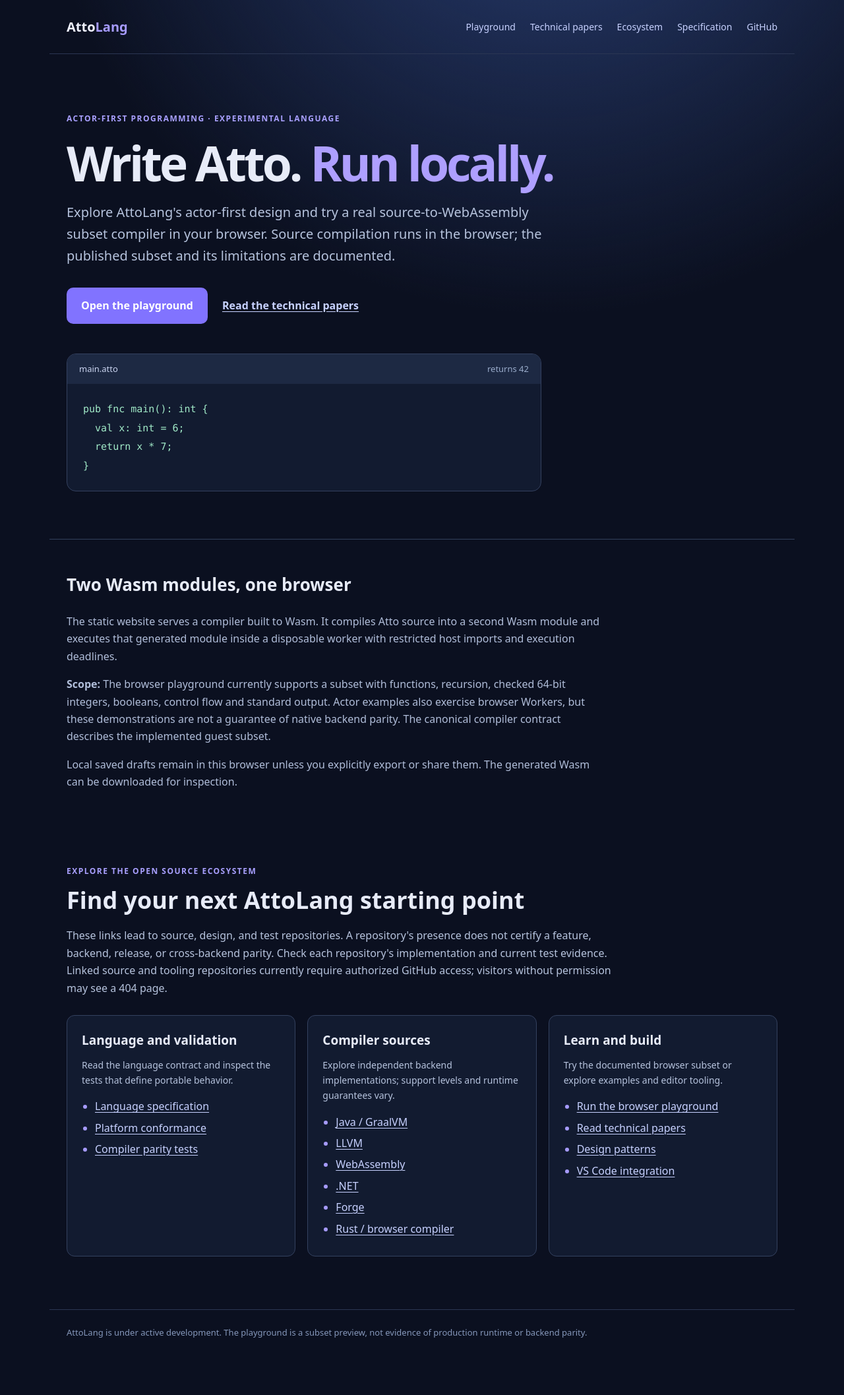
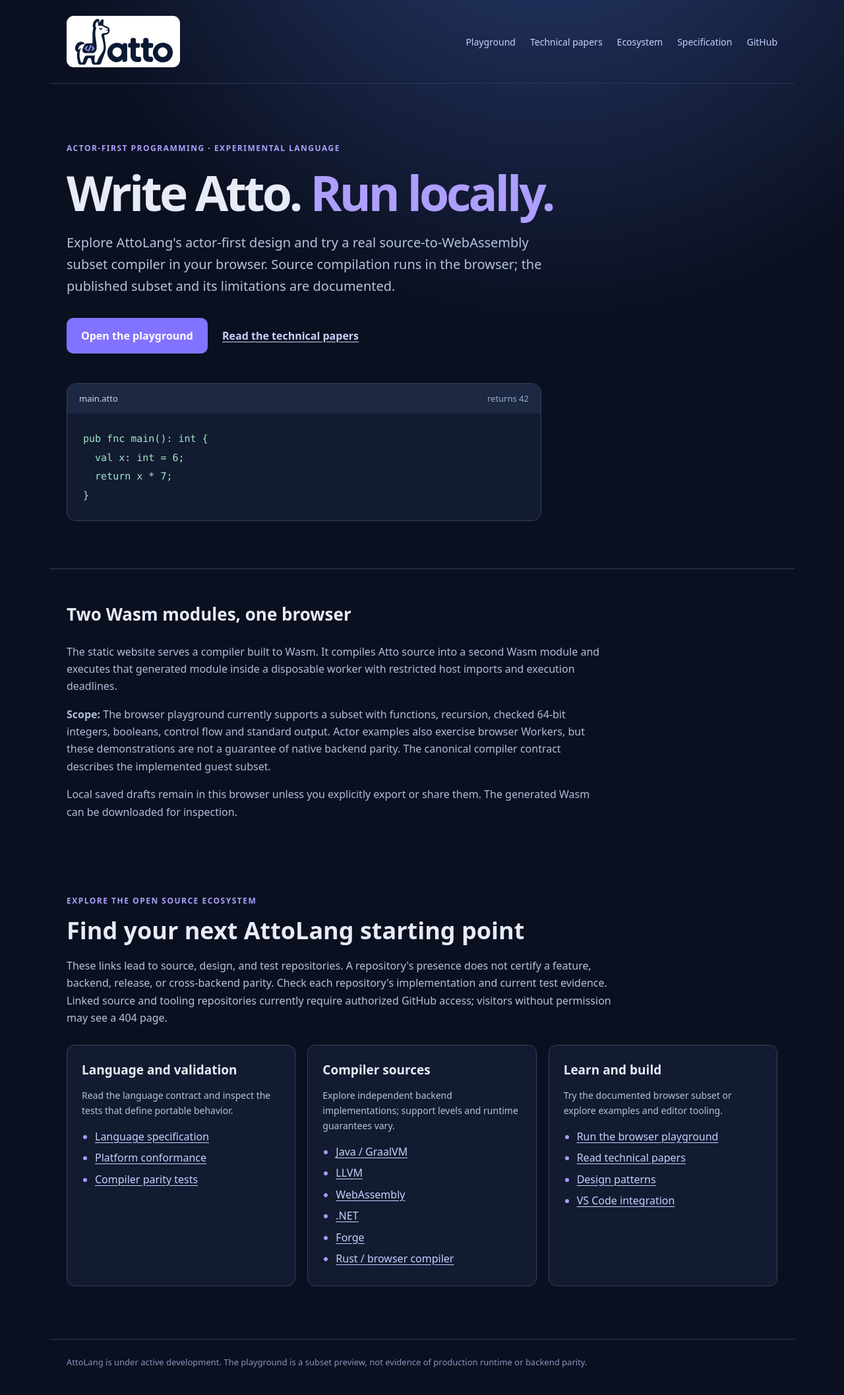
Before and after one commit to atto-lang/atto-lang.github.io, a Jekyll site: the page index.html, which Jekyll copies as it is, in a window 1280 px wide. Shown: the whole page at 66% size. Built offline with Jekyll 4.4.1, drawn with Linux system fonts in a browser that asks for light colours; before the commit the page ends 2069 px from its top, so only the background shows below that.

Commit message:
feat(site): adopt official atto llama logo and square favicon

```diff
--- a/_layouts/whitepaper.html
+++ b/_layouts/whitepaper.html
@@ -7,13 +7,14 @@
   <meta name="theme-color" content="#0b1020">
   <title>{{ page.title | escape }} · AttoLang Technical Papers</title>
   <link rel="canonical" href="https://atto-lang.github.io{{ page.url | escape }}">
+  <link rel="icon" type="image/svg+xml" href="/assets/atto-mark.svg">
   <link rel="stylesheet" href="/whitepapers/assets/css/whitepapers.css">
 </head>
 <body>
   <a class="wp-skip-link" href="#paper-content">Skip to main content</a>
   <header class="wp-topbar">
     <div class="wp-nav">
-      <a class="wp-brand" href="/">Atto<span>Lang</span></a>
+      <a class="wp-brand" href="/" aria-label="AttoLang homepage"><img class="wp-brand-mark" src="/assets/atto-mark.svg" alt="" width="38" height="38"><span class="wp-brand-name">Atto<span>Lang</span></span></a>
       <nav class="wp-navlinks" aria-label="Primary navigation">
         <a href="/whitepapers/">Technical papers</a>
         <a href="/play/">Playground</a>
--- a/assets/site.css
+++ b/assets/site.css
@@ -4,3 +4,7 @@
 
 /* Public repository guide: CSS-only, responsive, and fully keyboard navigable. */
 .ecosystem{padding-top:20px;padding-bottom:80px}.ecosystem h2{font-size:clamp(25px,3vw,36px);line-height:1.25;margin:10px 0 18px}.ecosystem-intro{max-width:860px;color:#b6c3dd}.resource-grid{display:grid;grid-template-columns:repeat(3,minmax(0,1fr));gap:18px;margin-top:28px}.resource-card{min-width:0;border:1px solid #34415f;border-radius:12px;background:#121b30;padding:22px}.resource-card h3{margin:0 0 10px;font-size:19px}.resource-card p{color:#b6c3dd;font-size:14px;margin:0 0 15px}.resource-card ul{padding-left:20px;margin:0}.resource-card li{margin:6px 0;overflow-wrap:anywhere}.resource-card li::marker{color:#a69bff}@media(max-width:900px){.resource-grid{grid-template-columns:repeat(2,minmax(0,1fr))}}@media(max-width:620px){.resource-grid{grid-template-columns:1fr}.resource-card{padding:18px}}
+
+/* Official atto llama identity: dark logo on an accessible light navigation plate. */
+.nav .brand{display:inline-flex;align-items:center;justify-content:center;flex-shrink:0;padding:2px 9px;border-radius:11px;background:#fff}
+.brand-logo{display:block;width:154px;height:auto;max-width:100%}
--- a/index.html
+++ b/index.html
@@ -8,12 +8,13 @@
   <meta name="referrer" content="no-referrer">
   <meta name="theme-color" content="#0b1020">
   <title>AttoLang — An actor-first programming language</title>
+  <link rel="icon" type="image/svg+xml" href="./assets/atto-mark.svg">
   <link rel="stylesheet" href="./assets/site.css">
 </head>
 <body>
   <a class="skip" href="#content">Skip to main content</a>
   <header class="nav wrap">
-    <a class="brand" href="./" aria-label="AttoLang home">Atto<span>Lang</span></a>
+    <a class="brand" href="./" aria-label="AttoLang home"><img class="brand-logo" src="./assets/atto-logo.svg" width="154" height="75" alt="atto"></a>
     <nav aria-label="Main navigation">
       <a href="./play/">Playground</a>
       <a href="./whitepapers/">Technical papers</a>
--- a/play/index.html
+++ b/play/index.html
@@ -7,12 +7,13 @@
   <meta http-equiv="Content-Security-Policy" content="default-src 'none'; script-src 'self' 'wasm-unsafe-eval'; style-src 'self'; connect-src 'self'; worker-src 'self'; img-src 'self' data:; base-uri 'none'; form-action 'none'; object-src 'none'">
   <meta name="theme-color" content="#0b1020">
   <title>AttoLang Playground · Source → Wasm</title>
+  <link rel="icon" type="image/svg+xml" href="/assets/atto-mark.svg">
   <link rel="stylesheet" href="./styles.css">
   <script type="module" src="./src/app.js"></script>
 </head>
 <body>
   <header class="topbar">
-    <a class="brand" href="https://github.com/atto-lang" rel="noopener noreferrer"><span class="logo">A</span> <span>Atto<span class="brand-muted">Lang</span></span></a>
+    <a class="brand" href="/" aria-label="AttoLang homepage"><img class="logo" src="/assets/atto-mark.svg" alt="" width="36" height="36"> <span>Atto<span class="brand-muted">Lang</span></span></a>
     <span class="desktop-only tag">Playground <span class="version">/ subset compiler v0.3 preview</span></span>
     <a class="github" href="https://github.com/atto-lang/atto-playground" rel="noopener noreferrer">Source on GitHub ↗</a>
   </header>
--- a/play/styles.css
+++ b/play/styles.css
@@ -55,3 +55,6 @@
 .splitter:hover::before,.splitter:focus-visible::before{background:#a59aff}
 .splitter:focus-visible{outline:2px solid #b1aaff}
 @media(max-width:850px){.splitter{display:none}}
+
+/* Shared square llama mark in the playground navigation. */
+img.logo{display:block;width:36px;height:36px;object-fit:contain;background:#fff;border-radius:8px;flex-shrink:0}
--- a/whitepapers/assets/css/whitepapers.css
+++ b/whitepapers/assets/css/whitepapers.css
@@ -87,3 +87,8 @@ a:focus-visible { outline: 3px solid #ffe29a; outline-offset: 4px; border-radius
   :root { --wp-muted: #dce4ef; --wp-line: #8da3be; }
   .wp-figure { border-width: 2px; }
 }
+
+/* Shared square atto mark in the paper layout navigation. */
+.wp-brand{display:inline-flex;align-items:center;gap:10px}
+.wp-brand .wp-brand-name{color:var(--wp-text)}
+.wp-brand-mark{display:block;width:38px;height:38px;border-radius:7px;flex-shrink:0}
--- a/whitepapers/index.html
+++ b/whitepapers/index.html
@@ -3,7 +3,7 @@
 <head>
 <meta charset="utf-8"><meta name="viewport" content="width=device-width, initial-scale=1">
 <meta name="description" content="AttoLang technical papers on language design, compiler architecture, ownership, actors and portable AOT.">
-<meta name="theme-color" content="#0b1020"><link rel="canonical" href="https://atto-lang.github.io/whitepapers/"><title>Technical Papers · AttoLang</title>
+<meta name="theme-color" content="#0b1020"><link rel="canonical" href="https://atto-lang.github.io/whitepapers/"><title>Technical Papers · AttoLang</title><link rel="icon" type="image/svg+xml" href="/assets/atto-mark.svg">
 <style>
 :root{color-scheme:dark;--bg:#0b1020;--panel:#111a2b;--line:#26354c;--text:#e8eef7;--muted:#a6b4c8;--accent:#8bd5ca}
 *{box-sizing:border-box}body{margin:0;background:radial-gradient(ellipse at 15% 0%,#182b3e 0,transparent 42%),var(--bg);color:var(--text);font:16px/1.65 ui-sans-serif,system-ui,sans-serif}
@@ -16,9 +16,10 @@ main{padding:72px 0 88px}.eyebrow{color:var(--accent);font-size:12px;font-weight
 .number{color:var(--accent);font:700 12px/1.4 ui-monospace,monospace;letter-spacing:.1em}h3{margin:10px 0;font-size:21px;line-height:1.25}article p{margin:0 0 20px;color:var(--muted);font-size:15px}.read{font-weight:650;font-size:14px}.tag{display:inline-block;margin-top:18px;border:1px solid #3c594f;border-radius:999px;padding:3px 9px;color:var(--accent);font-size:11px}
 .roadmap{display:grid;grid-template-columns:repeat(2,minmax(0,1fr));gap:10px 24px;margin:18px 0 0;padding:0;list-style:none}.roadmap li{padding:12px 0;border-bottom:1px solid var(--line);color:var(--muted)}.roadmap b{color:var(--text);font-weight:600}
 footer{border-width:1px 0 0;padding:25px 0 40px;color:var(--muted);font-size:13px}@media(max-width:720px){main{padding:48px 0 64px}.grid,.roadmap{grid-template-columns:1fr}.nav{align-items:flex-start;padding:18px 0;flex-direction:column}.section-head{align-items:flex-start;flex-direction:column}}
+.brand{display:inline-flex;align-items:center;gap:10px;text-decoration:none}.brand .brand-name{color:var(--text)}.brand-mark{display:block;width:38px;height:38px;border-radius:7px;flex-shrink:0}
 </style>  <link rel="stylesheet" href="/whitepapers/assets/css/whitepapers.css">
 </head>
-<body><a class="wp-skip-link" href="#main-content">Skip to main content</a><header><div class="wrap nav"><a class="brand" href="/">Atto<span>Lang</span></a><nav class="navlinks" aria-label="Primary navigation"><a href="https://github.com/atto-lang">GitHub</a><a href="/play/">Playground</a><a href="https://github.com/atto-lang/atto-lang.github.io">Source</a></nav></div></header>
+<body><a class="wp-skip-link" href="#main-content">Skip to main content</a><header><div class="wrap nav"><a class="brand" href="/" aria-label="AttoLang homepage"><img class="brand-mark" src="/assets/atto-mark.svg" alt="" width="38" height="38"><span class="brand-name">Atto<span>Lang</span></span></a><nav class="navlinks" aria-label="Primary navigation"><a href="https://github.com/atto-lang">GitHub</a><a href="/play/">Playground</a><a href="https://github.com/atto-lang/atto-lang.github.io">Source</a></nav></div></header>
 <main class="wrap" id="main-content"><div class="eyebrow">AttoLang · Research &amp; Engineering</div><h1>Technical papers for a language built around explicit semantics.</h1><p class="lead">A growing technical series on language design, compilers, memory ownership, actors, concurrency, and portable ahead-of-time compilation.</p>
 <div class="note"><strong>How to read these papers.</strong> They distinguish language design goals from implemented behavior. Each paper identifies the public evidence available at publication time and avoids treating a specification, host-only test, or unexecuted workflow as proof of guest-runtime support. Version 0.4 · 10 November 2026.</div>
 <div class="section-head"><h2>Foundational series</h2><p>Eleven authored papers · Version 0.4</p></div>
```
Also changed, not shown: .github/scripts/homepage-ecosystem.test.mjs, .github/scripts/package-playground.mjs, assets/atto-logo.svg (added), assets/atto-mark.svg (added).
